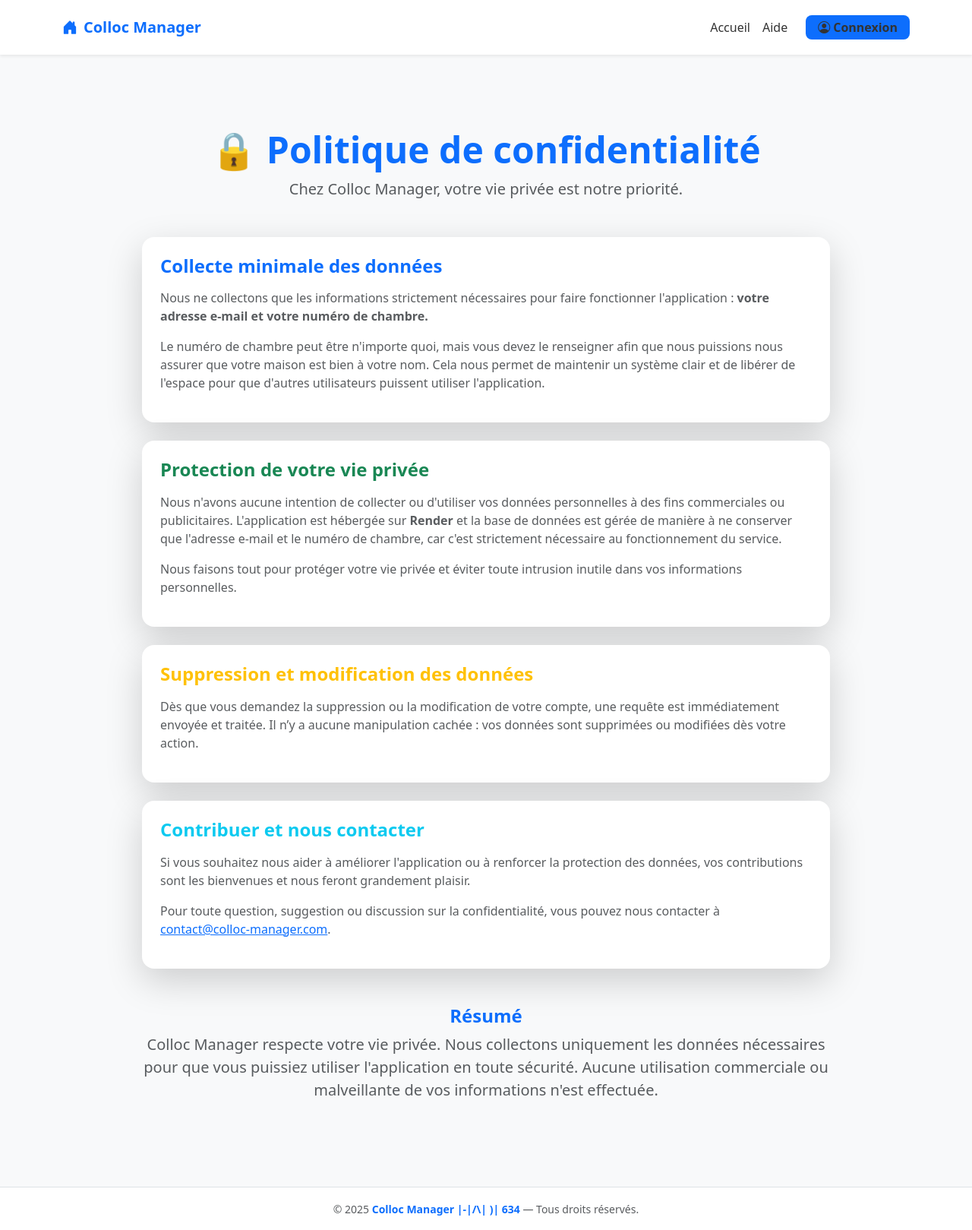
After one commit to collocmanager-coder/colloc-manager, a Django app: page /confidentiality/ in a window 1280 px wide. The commit adds this page. Shown: the whole page at 76% size. Run offline with Django 5.2, Linux system fonts and the light colour scheme.

Commit message:
other commit

```diff
--- /dev/null
+++ b/templates/users/confidentiality.html
@@ -0,0 +1,76 @@
+{% extends 'base.html' %}
+
+{% block title %}Politique de confidentialité - Colloc Manager{% endblock %}
+
+{% block content %}
+<div class="container py-5">
+  <div class="text-center mb-5">
+    <h1 class="fw-bold text-primary display-5">🔒 Politique de confidentialité</h1>
+    <p class="text-muted lead">Chez Colloc Manager, votre vie privée est notre priorité.</p>
+  </div>
+
+  <div class="row justify-content-center">
+    <div class="col-lg-10">
+      <div class="card shadow-lg border-0 rounded-4 p-4 mb-4">
+        <h4 class="fw-bold text-primary mb-3">Collecte minimale des données</h4>
+        <p class="text-muted">
+          Nous ne collectons que les informations strictement nécessaires pour faire fonctionner l'application :
+          <strong>votre adresse e-mail et votre numéro de chambre.</strong>
+        </p>
+        <p class="text-muted">
+          Le numéro de chambre peut être n'importe quoi, mais vous devez le renseigner afin que nous puissions nous assurer que votre maison est bien à votre nom.
+          Cela nous permet de maintenir un système clair et de libérer de l'espace pour que d'autres utilisateurs puissent utiliser l'application.
+        </p>
+      </div>
+
+      <div class="card shadow-lg border-0 rounded-4 p-4 mb-4">
+        <h4 class="fw-bold text-success mb-3">Protection de votre vie privée</h4>
+        <p class="text-muted">
+          Nous n'avons aucune intention de collecter ou d'utiliser vos données personnelles à des fins commerciales ou publicitaires.
+          L'application est hébergée sur <strong>Render</strong> et la base de données est gérée de manière à ne conserver que l'adresse e-mail et le numéro de chambre,
+          car c'est strictement nécessaire au fonctionnement du service.
+        </p>
+        <p class="text-muted">
+          Nous faisons tout pour protéger votre vie privée et éviter toute intrusion inutile dans vos informations personnelles.
+        </p>
+      </div>
+
+      <div class="card shadow-lg border-0 rounded-4 p-4 mb-4">
+        <h4 class="fw-bold text-warning mb-3">Suppression et modification des données</h4>
+        <p class="text-muted">
+          Dès que vous demandez la suppression ou la modification de votre compte, une requête est immédiatement envoyée et traitée.
+          Il n’y a aucune manipulation cachée : vos données sont supprimées ou modifiées dès votre action.
+        </p>
+      </div>
+
+      <div class="card shadow-lg border-0 rounded-4 p-4 mb-4">
+        <h4 class="fw-bold text-info mb-3">Contribuer et nous contacter</h4>
+        <p class="text-muted">
+          Si vous souhaitez nous aider à améliorer l'application ou à renforcer la protection des données, vos contributions sont les bienvenues et nous feront grandement plaisir.
+        </p>
+        <p class="text-muted">
+          Pour toute question, suggestion ou discussion sur la confidentialité, vous pouvez nous contacter à <a href="mailto:contact@colloc-manager.com">contact@colloc-manager.com</a>.
+        </p>
+      </div>
+
+      <div class="text-center mt-5">
+        <h4 class="fw-bold text-primary">Résumé</h4>
+        <p class="text-muted lead">
+          Colloc Manager respecte votre vie privée. Nous collectons uniquement les données nécessaires pour que vous puissiez utiliser l'application en toute sécurité.
+          Aucune utilisation commerciale ou malveillante de vos informations n'est effectuée.
+        </p>
+      </div>
+    </div>
+  </div>
+</div>
+
+<style>
+.card {
+    transition: all 0.3s ease;
+}
+.card:hover {
+    transform: translateY(-5px);
+    box-shadow: 0 15px 35px rgba(0,0,0,0.15);
+}
+</style>
+{% endblock %}
--- a/users/urls.py
+++ b/users/urls.py
@@ -18,4 +18,5 @@
     path('rooms/', views.RoomList.as_view(), name='room_list'),
     path('rooms/<int:pk>/update_status/', views.RoomStatusUpdateView.as_view(), name='room_status_update'),
     path('simple/members/created',views.simple_member_created,name='simple_member_created'),
+    path('confidentiality/',views.confidentiality,name='confidentiality'),
 ]
--- a/users/views.py
+++ b/users/views.py
@@ -197,3 +197,8 @@
 
 def help(request):
     return render(request,'users/help.html')
+
+
+#Une vu qui est base sur la confidentialite
+def confidentiality(request):
+    return render(request,'users/confidentiality.html')
```
Also changed, not shown: templates/users/create_simple_member.html (+7 -0 lines), templates/users/create_titulor.html (+7 -0 lines).
